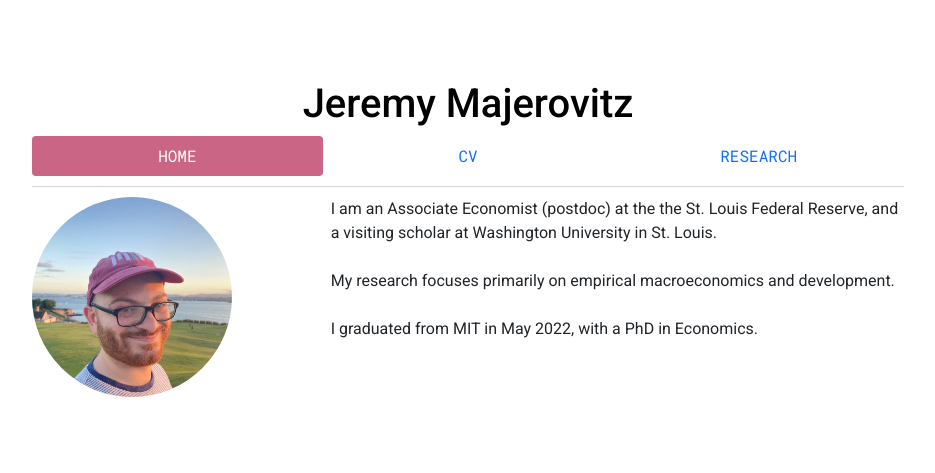
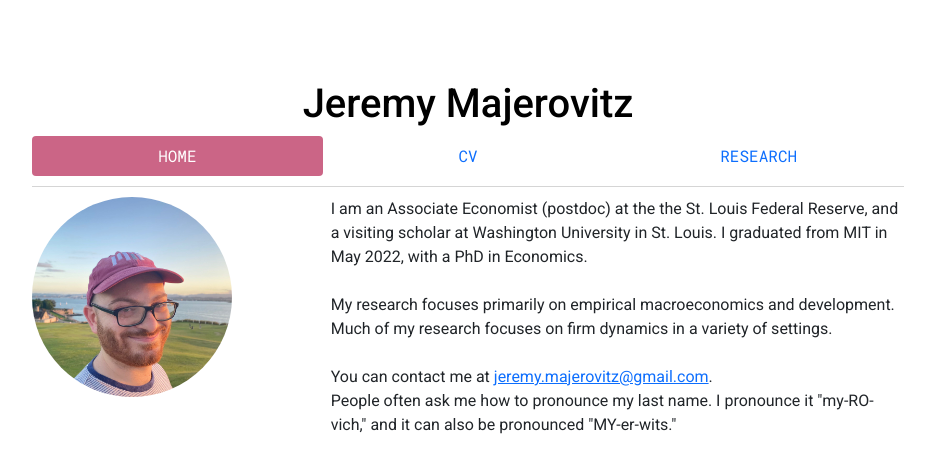
Before and after one commit to jmajic/jmajic.github.io, a Jekyll site: the page built from index.html, in a window 1280 px wide. Shown: the top 473 px of the page, without its empty margins (172-1107 px from the left). Built offline with Jekyll 4.4.1, drawn with Linux system fonts in a browser that asks for light colours.

Commit message:
Add email and add pronunciation

```diff
--- a/index.html
+++ b/index.html
@@ -13,11 +13,13 @@ research: passive
 	</div>
 	<div class="col-sm-8">
 	<p>
-		I am an Associate Economist (postdoc) at the the St. Louis Federal Reserve, and a visiting scholar at Washington University in St. Louis. <br>
+		I am an Associate Economist (postdoc) at the the St. Louis Federal Reserve, and a visiting scholar at Washington University in St. Louis. I graduated from MIT in May 2022, with a PhD in Economics. <br>
 		<br>
-		My research focuses primarily on empirical macroeconomics and development. <br>
+		My research focuses primarily on empirical macroeconomics and development. Much of my research focuses on firm dynamics in a variety of settings. <br>
 		<br>
-		I graduated from MIT in May 2022, with a PhD in Economics.
+		You can contact me at <a href = "mailto: jeremy.majerovitz@gmail.com">jeremy.majerovitz@gmail.com</a>.
+		<br>
+		People often ask me how to pronounce my last name. I pronounce it "my-RO-vich," and it can also be pronounced "MY-er-wits."
 		</p>
 	</div>
 </div>
```
